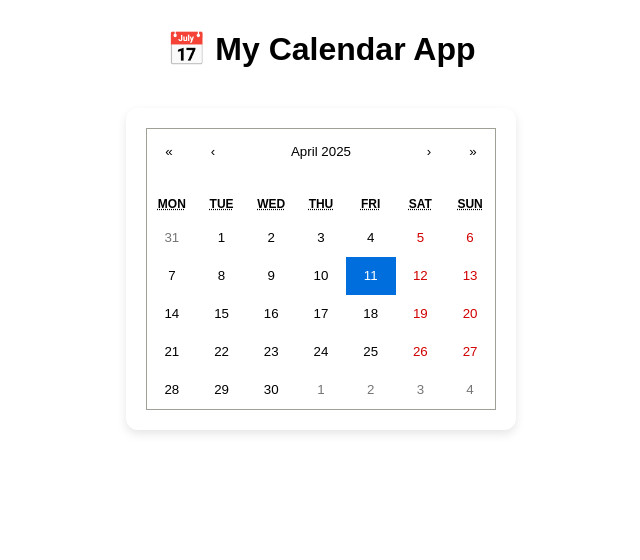
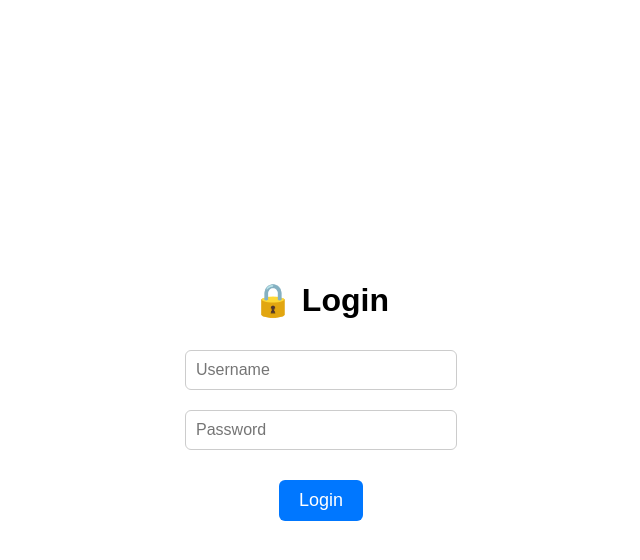
Before and after one commit to NoahWGeorge/CalendarApp, a React (Create React App) app in the folder client/: page / in a window 1280 px wide. Shown: the top 560 px of the page, without its empty margins (319-959 px from the left). Built offline with nearby package versions, Linux system fonts and the light colour scheme.

Commit message:
added some visual clarity and bare bones login page

```diff
--- a/client/package.json
+++ b/client/package.json
@@ -11,6 +11,7 @@
     "react-calendar": "^5.1.0",
     "react-dom": "^19.1.0",
     "react-scripts": "5.0.1",
+    "react-toastify": "^11.0.5",
     "web-vitals": "^2.1.4"
   },
   "scripts": {
--- a/client/src/App.css
+++ b/client/src/App.css
@@ -67,10 +67,32 @@ label {
   margin-top: 20px;
 }
 
+.button-container {
+  display: flex;
+  justify-content: space-between; /* Key part */
+  align-items: center;
+  margin-top: 20px;
+}
+
+/* Keep existing button styles */
+.reset-button {
+  padding: 10px 20px;
+  background-color: #9d9999;
+  color: #ffffff;
+  border: none;
+  border-radius: 6px;
+  cursor: pointer;
+  font-size: 16px;
+  transition: background-color 0.2s ease;
+}
+
+.reset-button:hover {
+  background-color: #e0e0e0;
+}
+
 .submit-button {
-  margin-top: 20px;
   padding: 10px 20px;
-  background-color: #858585;
+  background-color: #9d9999;
   color: white;
   border: none;
   border-radius: 6px;
@@ -80,10 +102,38 @@ label {
 }
 
 .submit-button:hover {
+  background-color: #e0e0e0;
+}
+
+.login-container {
+  display: flex;
+  flex-direction: column;
+  justify-content: center;
+  align-items: center;
+  height: 90vh;
+}
+
+.login-container input {
+  margin: 10px;
+  padding: 10px;
+  width: 250px;
+  font-size: 16px;
+  border: 1px solid #ccc;
+  border-radius: 6px;
+}
+
+.login-button {
+  margin-top: 20px;
+  padding: 10px 20px;
+  background-color: #0077ff;
+  color: white;
+  border: none;
+  border-radius: 6px;
+  cursor: pointer;
+  font-size: 18px;
+  transition: background-color 0.2s ease;
+}
+
+.login-button:hover {
   background-color: #005fcc;
 }
-
-.button-container {
-  display: flex;
-  justify-content: flex-end;
-}
--- a/client/src/App.js
+++ b/client/src/App.js
@@ -1,16 +1,67 @@
 import React, { useState } from 'react';
 import Calendar from 'react-calendar';
+import { ToastContainer, toast } from 'react-toastify';
 import 'react-calendar/dist/Calendar.css';
+import 'react-toastify/dist/ReactToastify.css';
 import './App.css';
 
 function App() {
+  const [isLoggedIn, setIsLoggedIn] = useState(false);
+
+  return (
+    <div className="app">
+      <ToastContainer />
+      {isLoggedIn ? <CalendarApp /> : <LoginPage setIsLoggedIn={setIsLoggedIn} />}
+    </div>
+  );
+}
+
+function LoginPage({ setIsLoggedIn }) {
+  const [username, setUsername] = useState('');
+  const [password, setPassword] = useState('');
+
+  const handleLogin = () => {
+    // 🔐 Simple fake login
+    if (username === 'admin' && password === 'password') {
+      setIsLoggedIn(true);
+    } else {
+      toast.error('Invalid credentials!', {
+        position: 'top-right',
+        autoClose: 2000,
+      });
+    }
+  };
+
+  return (
+    <div className="login-container">
+      <h1>🔒 Login</h1>
+      <input
+        type="text"
+        placeholder="Username"
+        value={username}
+        onChange={e => setUsername(e.target.value)}
+      />
+      <input
+        type="password"
+        placeholder="Password"
+        value={password}
+        onChange={e => setPassword(e.target.value)}
+      />
+      <button className="login-button" onClick={handleLogin}>
+        Login
+      </button>
+    </div>
+  );
+}
+
+function CalendarApp() {
   const [date, setDate] = useState(new Date());
   const [showSidebar, setShowSidebar] = useState(false);
   const [selectedSport, setSelectedSport] = useState('');
   const [selectedPeople, setSelectedPeople] = useState([]);
   const [clickedDate, setClickedDate] = useState(null);
 
-  const sportsOptions = ['Basketball', 'Soccer', 'Tennis', 'Baseball', 'Hockey'];
+  const sportsOptions = ['Basketball', 'Soccer', 'Tennis', 'Baseball', 'Hockey', 'Golf'];
   const groupMembers = ['Alex', 'Jordan', 'Taylor', 'Sam', 'Riley'];
 
   const onDateClick = newDate => {
@@ -34,21 +85,29 @@ function App() {
     setSelectedPeople(selected);
   };
 
+  const handleReset = () => {
+    setSelectedSport('');
+    setSelectedPeople([]);
+    toast.info('Selections reset!', {
+      position: 'top-right',
+      autoClose: 2000,
+    });
+  };
+
   const handleSubmit = () => {
     console.log('Submitted:', {
       date: clickedDate,
       sport: selectedSport,
-      people: selectedPeople
+      people: selectedPeople,
     });
 
-    // Reset (optional)
     setSelectedSport('');
     setSelectedPeople([]);
     setShowSidebar(false);
   };
 
   return (
-    <div className="app">
+    <div>
       <h1>📅 My Calendar App</h1>
       <div className="calendar-layout">
         <div className="calendar-container">
@@ -59,14 +118,18 @@ function App() {
           <div className="sidebar">
             <div className="sidebar-header">
               <h2>{clickedDate}</h2>
-              <button className="close-button" onClick={() => setShowSidebar(false)}>❌</button>
+              <button className="close-button" onClick={() => setShowSidebar(false)}>
+                ❌
+              </button>
             </div>
 
             <label>Select a Sport:</label>
             <select onChange={handleSportChange} value={selectedSport}>
               <option value="">-- Choose a sport --</option>
               {sportsOptions.map(sport => (
-                <option key={sport} value={sport}>{sport}</option>
+                <option key={sport} value={sport}>
+                  {sport}
+                </option>
               ))}
             </select>
 
@@ -75,21 +138,20 @@ function App() {
             </label>
             <select multiple onChange={handlePersonChange} value={selectedPeople}>
               {groupMembers.map(person => (
-                <option key={person} value={person}>{person}</option>
+                <option key={person} value={person}>
+                  {person}
+                </option>
               ))}
             </select>
 
             {(selectedSport || selectedPeople.length > 0) && (
-              <div style={{ marginTop: '20px' }}>
-                {selectedSport && <p>🏀 Sport: <strong>{selectedSport}</strong></p>}
-                {selectedPeople.length > 0 && (
-                  <p>👥 Members: <strong>{selectedPeople.join(', ')}</strong></p>
-                )}
               <div className="button-container">
+                <button className="reset-button" onClick={handleReset}>
+                  🔄 Reset
+                </button>
                 <button className="submit-button" onClick={handleSubmit}>
                   ✅ Submit
                 </button>
-                </div>
               </div>
             )}
           </div>
```
Also changed, not shown: 1 other file (tests, documents, lock files or other folders).
